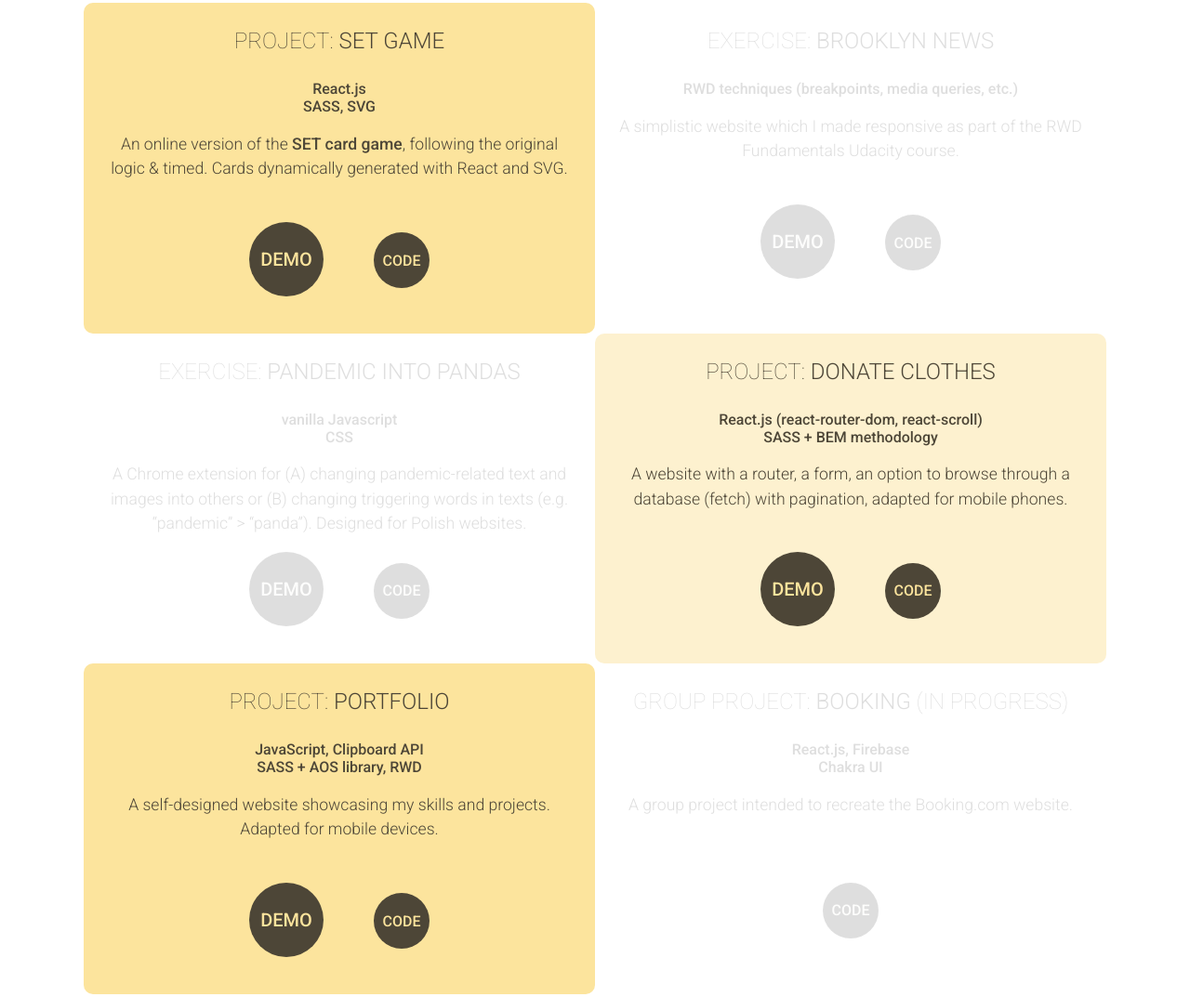
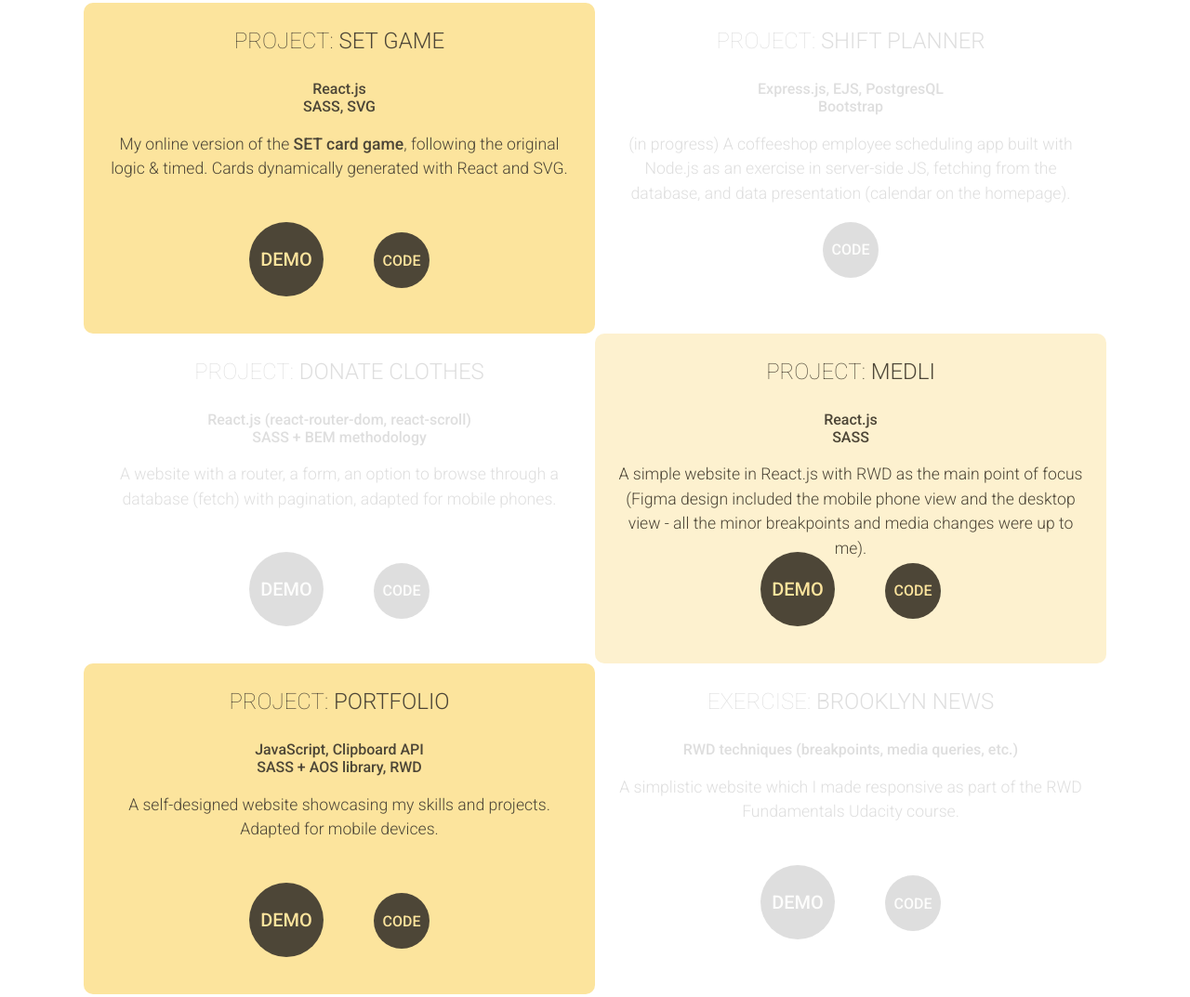
Before and after one commit to ann-kar/portfolio-archive, a website built with Parcel: page index.html in a window 1280 px wide. Shown: the part 609-1682 px from the top of the page at 93% size. Built offline with nearby package versions, Linux system fonts and the light colour scheme; files whose address does not match are found by name.

Commit message:
updated project info (shift planner, medli)

```diff
--- a/index.html
+++ b/index.html
@@ -6,7 +6,7 @@
   <title>Anna Karpiuk - portfolio</title>
   <meta name="description" content="">
   <meta name="viewport" content="width=device-width, initial-scale=1">
-    <link rel="stylesheet" href="https://unpkg.com/aos@next/dist/aos.css"/>
+  <link rel="stylesheet" href="https://unpkg.com/aos@next/dist/aos.css" />
   <link rel="stylesheet" href="css/main.css">
 </head>
 
@@ -35,11 +35,10 @@
           <li class="card-tech-list-item">SASS, SVG</li>
         </ul>
         </p>
-            <p class="card-description">An online version of the
-                <a class="card-description-link"
-                   href="https://en.wikipedia.org/wiki/Set_(card_game)"
-                   target="_blank">SET card game</a>,
-                following the original logic & timed. Cards dynamically generated with React and SVG.</p>
+        <p class="card-description">My online version of the
+          <a class="card-description-link" href="https://en.wikipedia.org/wiki/Set_(card_game)" target="_blank">SET card game</a>,
+          following the original logic & timed. Cards dynamically generated with React and SVG.
+        </p>
         <a href="https://ann-kar.github.io/set" target="_blank">
           <button class="btn-demo pandas-btn-demo">DEMO</button>
         </a>
@@ -49,43 +48,20 @@
       </div>
 
       <div class="card exercise" data-aos="slide-left">
-            <h4 class="card-title">exercise: <span class="card-title-name">brooklyn news</span></h4>
+        <h4 class="card-title">project: <span class="card-title-name">shift planner</span></h4>
         <p class="card-tech">
         <ul class="card-tech-list">
-                <li class="card-tech-list-item">RWD techniques (breakpoints, media queries, etc.)</li>
+          <li class="card-tech-list-item">Express.js, EJS, PostgresQL</li>
+          <li class="card-tech-list-item">Bootstrap</li>
         </ul>
         </p>
-            <p class="card-description">A simplistic website which I made responsive as part of the RWD Fundamentals
-                Udacity course.</p>
-            <a href="https://ann-kar.github.io/udacityRWD" target="_blank">
-                <button class="btn-demo">DEMO</button>
-            </a>
-            <a href="https://github.com/ann-kar/udacityRWD" target="_blank">
+        <p class="card-description">(in progress) A coffeeshop employee scheduling app built with Node.js as an exercise in server-side JS, fetching from the database, and data presentation (calendar on the homepage).</p>
+        <a href="https://github.com/ann-kar/shift-planner" target="_blank">
           <button class="btn-code">CODE</button>
         </a>
       </div>
 
       <div class="card exercise" data-aos="slide-right">
-            <h4 class="card-title">exercise: <span class="card-title-name">pandemic into pandas</span></h4>
-            <p class="card-tech">
-            <ul class="card-tech-list">
-                <li class="card-tech-list-item">vanilla Javascript</li>
-                <li class="card-tech-list-item">CSS</li>
-            </ul>
-            </p>
-            <p class="card-description">A Chrome extension for (A) changing
-                pandemic-related text and images into others or (B) changing triggering words in texts (e.g.
-                “pandemic” > “panda”). Designed for Polish websites.</p>
-            <a href="" target="_blank">
-                <button class="btn-demo pandas-btn-demo inactive">DEMO</button>
-                <div class="btn-demo-tooltip">pending approval at Chrome store</div>
-            </a>
-            <a href="https://github.com/ann-kar/pandemic-into-pandas" target="_blank">
-                <button class="btn-code">CODE</button>
-            </a>
-        </div>
-
-        <div class="card project" data-aos="slide-left">
         <h4 class="card-title">project: <span class="card-title-name">donate clothes</span></h4>
         <p class="card-tech">
         <ul class="card-tech-list">
@@ -99,6 +75,23 @@
           <button class="btn-demo">DEMO</button>
         </a>
         <a href="https://github.com/ann-kar/donate-clothes" target="_blank">
+          <button class="btn-code">CODE</button>
+        </a>
+      </div>
+
+      <div class="card project" data-aos="slide-left">
+        <h4 class="card-title">project: <span class="card-title-name">medli</span></h4>
+        <p class="card-tech">
+        <ul class="card-tech-list">
+          <li class="card-tech-list-item">React.js</li>
+          <li class="card-tech-list-item">SASS</li>
+        </ul>
+        </p>
+        <p class="card-description">A simple website in React.js with RWD as the main point of focus (Figma design included the mobile phone view and the desktop view - all the minor breakpoints and media changes were up to me).</p>
+        <a href="https://ann-kar.github.io/ak-medli/" target="_blank">
+          <button class="btn-demo">DEMO</button>
+        </a>
+        <a href="https://github.com/ann-kar/ak-medli" target="_blank">
           <button class="btn-code">CODE</button>
         </a>
       </div>
@@ -121,15 +114,18 @@
       </div>
 
       <div class="card exercise" data-aos="slide-left">
-            <h4 class="card-title">group project: <span class="card-title-name">booking</span> (in progress)</h4>
+        <h4 class="card-title">exercise: <span class="card-title-name">brooklyn news</span></h4>
         <p class="card-tech">
         <ul class="card-tech-list">
-                <li class="card-tech-list-item">React.js, Firebase</li>
-                <li class="card-tech-list-item">Chakra UI</li>
+          <li class="card-tech-list-item">RWD techniques (breakpoints, media queries, etc.)</li>
         </ul>
         </p>
-            <p class="card-description">A group project intended to recreate the Booking.com website.</p>
-            <a href="https://github.com/szkola-reacta/team-paris-app" target="_blank">
+        <p class="card-description">A simplistic website which I made responsive as part of the RWD Fundamentals
+          Udacity course.</p>
+        <a href="https://ann-kar.github.io/udacityRWD" target="_blank">
+          <button class="btn-demo">DEMO</button>
+        </a>
+        <a href="https://github.com/ann-kar/udacityRWD" target="_blank">
           <button class="btn-code">CODE</button>
         </a>
       </div>
```
Lines whose indentation alone changed are shown as unchanged.
